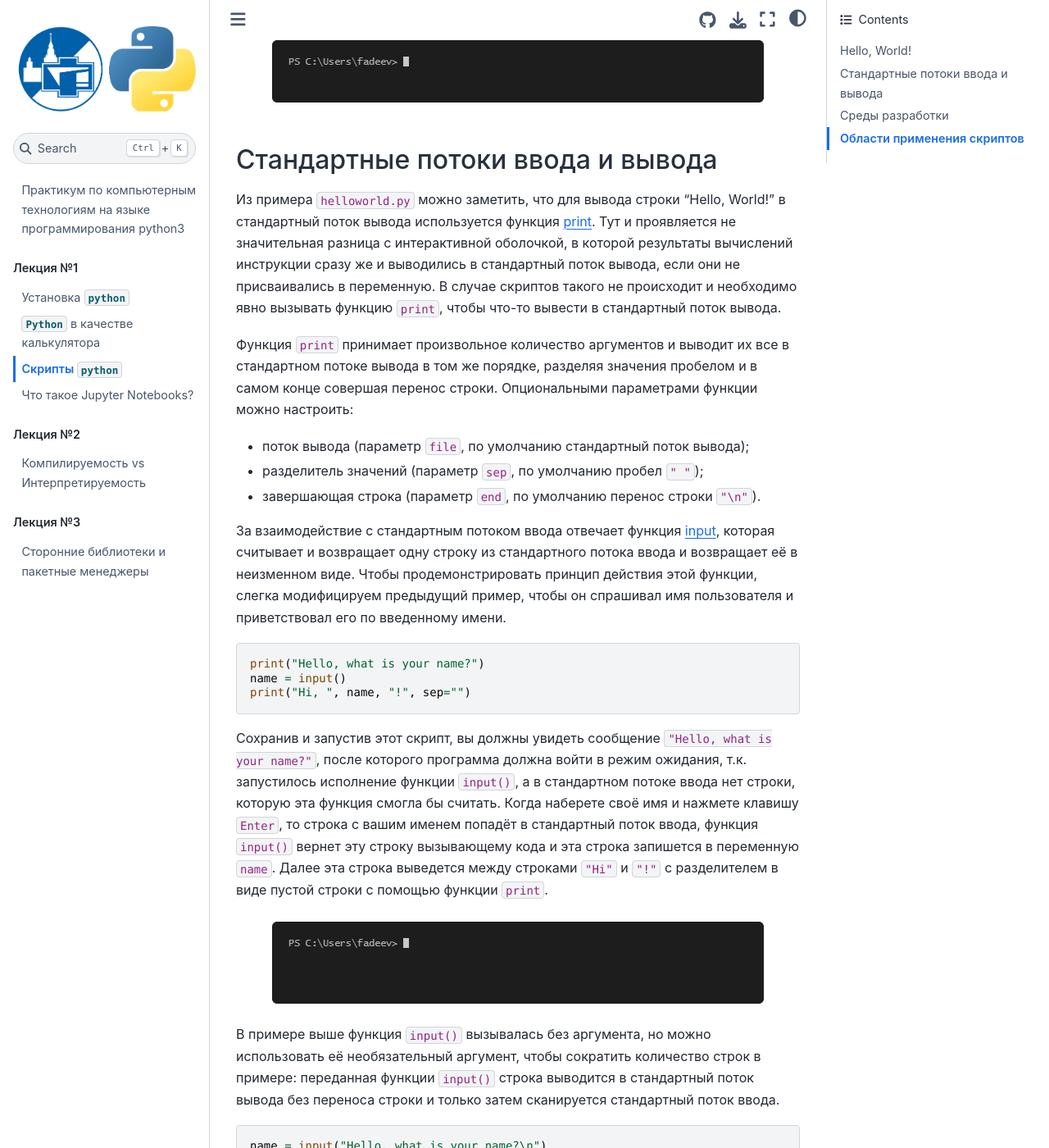
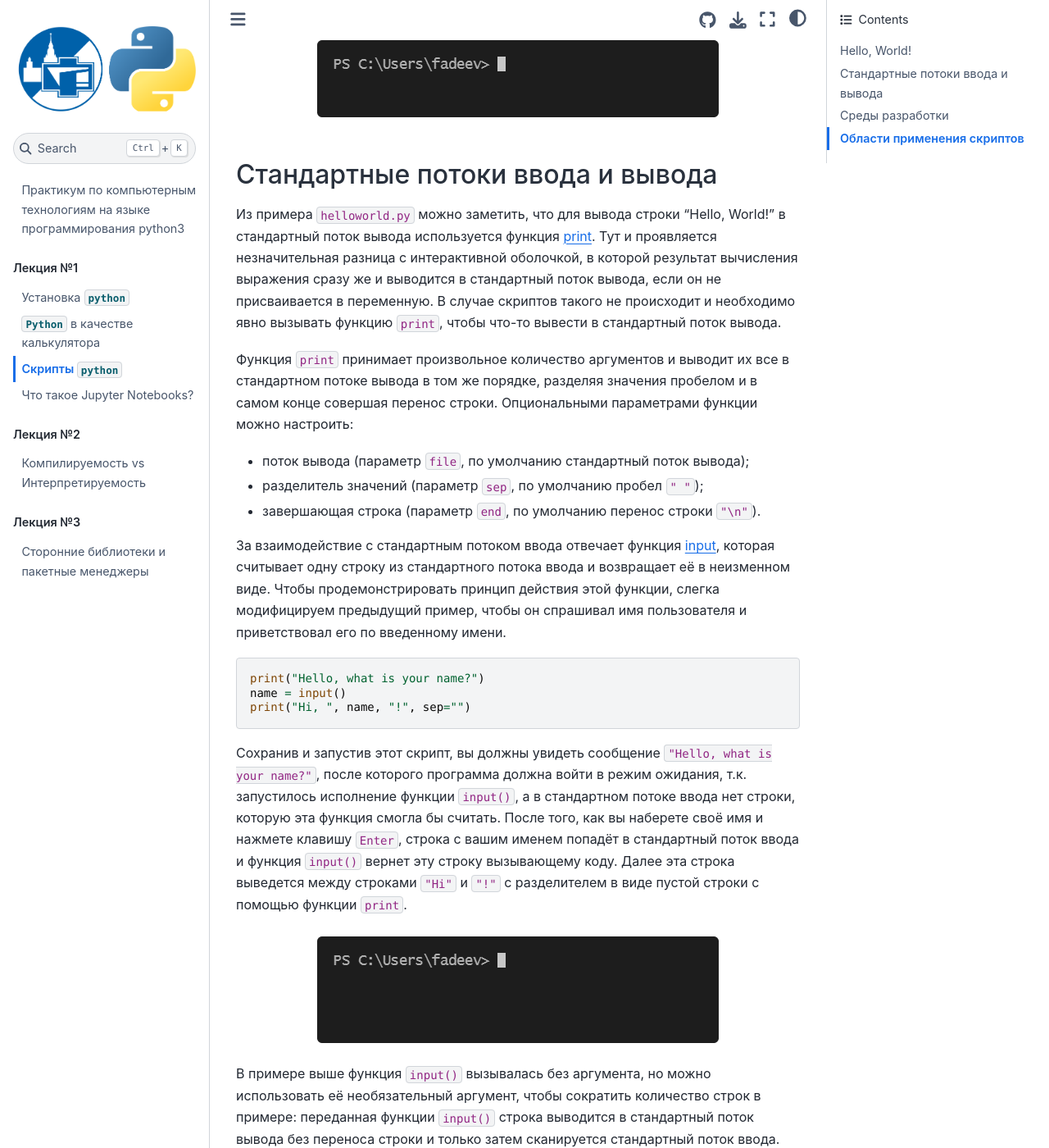
Before and after one commit to FadeevLecturer/python_lectures, a Jupyter Book: the page built from docs/scripts.md, in a window 1280 px wide and 1400 px high, scrolled down 973 px. Shown: the whole window at 82% size. Built offline with Jupyter Book 1.0.4 settings and Sphinx 7.4.7 and the Sphinx Book theme 1.1.4, drawn with Linux system fonts in a browser that asks for light colours; pages that are not in the unit, such as notebooks, are missing from menus; comment, search, counter and statistics services are not loaded; some of the changed text lies outside the part shown.

Commit message:
scripts: remade gifs

````diff
--- a/docs/scripts.md
+++ b/docs/scripts.md
@@ -13,7 +13,7 @@
 ```python
 print("Hello, World!")
 ```
-Если сохранить эту инструкции в файл с названием `helloworld.py`, то его можно запустить следующей командой в командной строке или `Anaconda prompt`.
+Если сохранить эту инструкцию в файл с названием `helloworld.py`, то его можно запустить следующей командой в командной строке или `Anaconda prompt`.
 ```sh
 python helloworld.py
 ```
@@ -24,14 +24,14 @@
 
 ## Стандартные потоки ввода и вывода
 
-Из примера `helloworld.py` можно заметить, что для вывода строки "Hello, World!" в стандартный поток вывода используется функция [print](https://docs.python.org/3/library/functions.html#print). Тут и проявляется не значительная разница с интерактивной оболочкой, в которой результаты вычислений инструкции сразу же и выводились в стандартный поток вывода, если они не присваивались в переменную. В случае скриптов такого не происходит и необходимо явно вызывать функцию `print`, чтобы что-то вывести в стандартный поток вывода.
+Из примера `helloworld.py` можно заметить, что для вывода строки "Hello, World!" в стандартный поток вывода используется функция [print](https://docs.python.org/3/library/functions.html#print). Тут и проявляется незначительная разница с интерактивной оболочкой, в которой результат вычисления выражения сразу же и выводится в стандартный поток вывода, если он не присваивается в переменную. В случае скриптов такого не происходит и необходимо явно вызывать функцию `print`, чтобы что-то вывести в стандартный поток вывода.
 
 Функция `print` принимает произвольное количество аргументов и выводит их все в стандартном потоке вывода в том же порядке, разделяя значения пробелом и в самом конце совершая перенос строки. Опциональными параметрами функции можно настроить:
 - поток вывода (параметр `file`, по умолчанию стандартный поток вывода);
 - разделитель значений (параметр `sep`, по умолчанию пробел `" "`);
 - завершающая строка (параметр `end`, по умолчанию перенос строки `"\n"`).
 
-За взаимодействие с стандартным потоком ввода отвечает функция [input](https://docs.python.org/3/library/functions.html#input), которая считывает и возвращает одну строку из стандартного потока ввода и возвращает её в неизменном виде. Чтобы продемонстрировать принцип действия этой функции, слегка модифицируем предыдущий пример, чтобы он спрашивал имя пользователя и приветствовал его по введенному имени.
+За взаимодействие с стандартным потоком ввода отвечает функция [input](https://docs.python.org/3/library/functions.html#input), которая считывает одну строку из стандартного потока ввода и возвращает её в неизменном виде. Чтобы продемонстрировать принцип действия этой функции, слегка модифицируем предыдущий пример, чтобы он спрашивал имя пользователя и приветствовал его по введенному имени.
 
 ```python
 print("Hello, what is your name?")
@@ -39,7 +39,7 @@
 print("Hi, ", name, "!", sep="")
 ```
 
-Сохранив и запустив этот скрипт, вы должны увидеть сообщение `"Hello, what is your name?"`, после которого программа должна войти в режим ожидания, т.к. запустилось исполнение функции `input()`, а в стандартном потоке ввода нет строки, которую эта функция смогла бы считать. Когда наберете своё имя и нажмете клавишу `Enter`, то строка с вашим именем попадёт в стандартный поток ввода, функция `input()` вернет эту строку вызывающему кода и эта строка запишется в переменную `name`. Далее эта строка выведется между строками `"Hi"` и `"!"` с разделителем в виде пустой строки с помощью функции `print`.
+Сохранив и запустив этот скрипт, вы должны увидеть сообщение `"Hello, what is your name?"`, после которого программа должна войти в режим ожидания, т.к. запустилось исполнение функции `input()`, а в стандартном потоке ввода нет строки, которую эта функция смогла бы считать. После того, как вы наберете своё имя и нажмете клавишу `Enter`, строка с вашим именем попадёт в стандартный поток ввода и функция `input()` вернет эту строку вызывающему коду. Далее эта строка выведется между строками `"Hi"` и `"!"` с разделителем в виде пустой строки с помощью функции `print`.
 
 ```{figure} /_static/lecture_specific/scripts/helloname.gif
 ```
````
Also changed, not shown: other parts of docs/scripts.md (+3 -3 lines), _static/lecture_specific/scripts/age.gif, _static/lecture_specific/scripts/helloname.gif, _static/lecture_specific/scripts/helloworld.gif.
